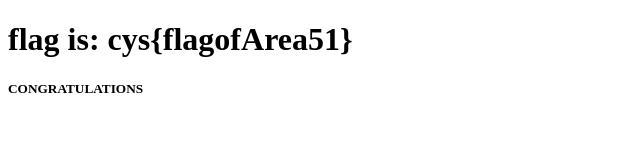
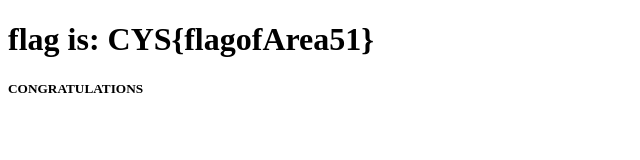
Before and after one commit to AditiK02/singlepagewebsite.github.io, a plain HTML site: page Area51.html in a window 1280 px wide. Shown: the whole page, without its empty margins (0-640 px from the left). Drawn offline with Linux system fonts and the light colour scheme.

Commit message:
third  commit

```diff
--- a/Area51.html
+++ b/Area51.html
@@ -3,7 +3,7 @@
     <head>
         <title> Area 51 </title>
     </head>
-    <h1>flag is:  cys{flagofArea51}</h1>
+    <h1>flag is:  CYS{flagofArea51}</h1>
 
     <h5>CONGRATULATIONS</h5>
 </html>
--- a/style.css
+++ b/style.css
@@ -70,7 +70,7 @@ h2 {
   margin-top: 40px;
   margin-bottom: 0px;
   /* flag is:
-    cys{ThisIsTheCss} */
+    CYS{ThisIsTheCss} */
 }
 
 .introduction {
```
